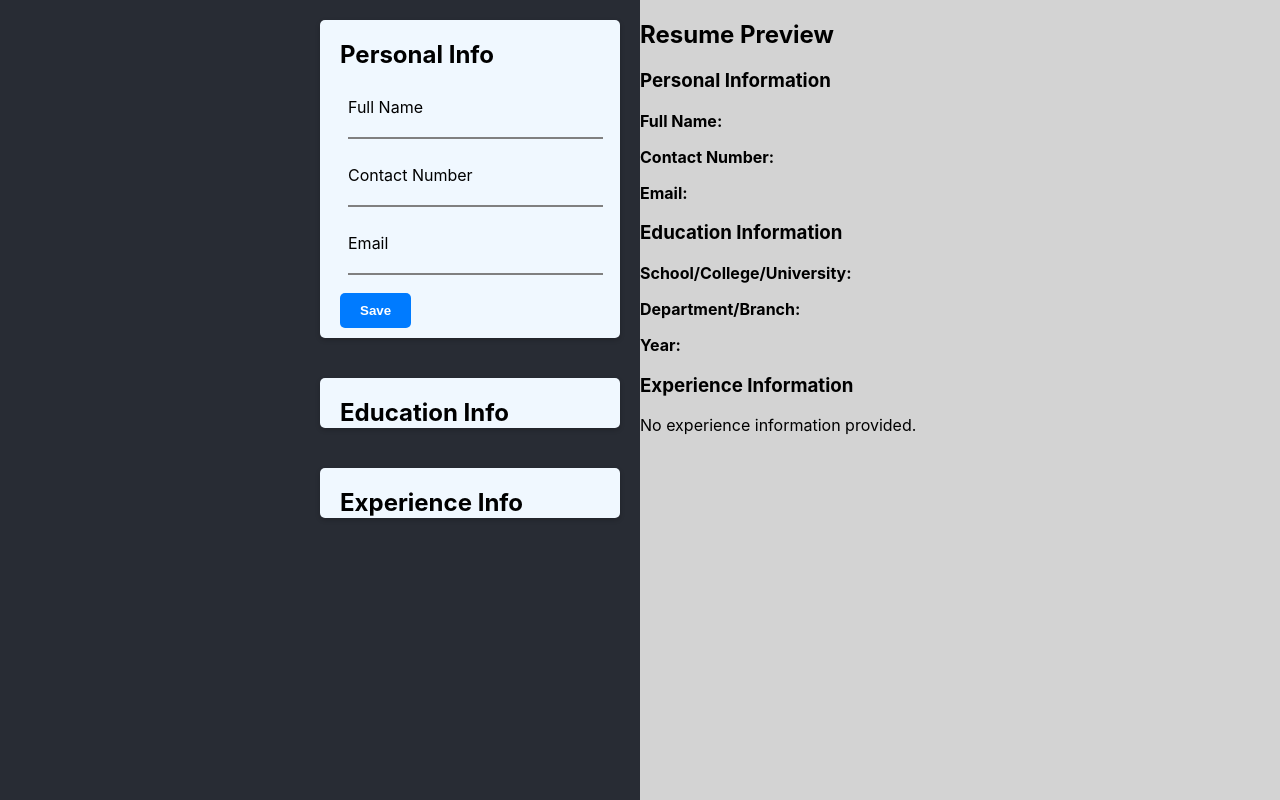
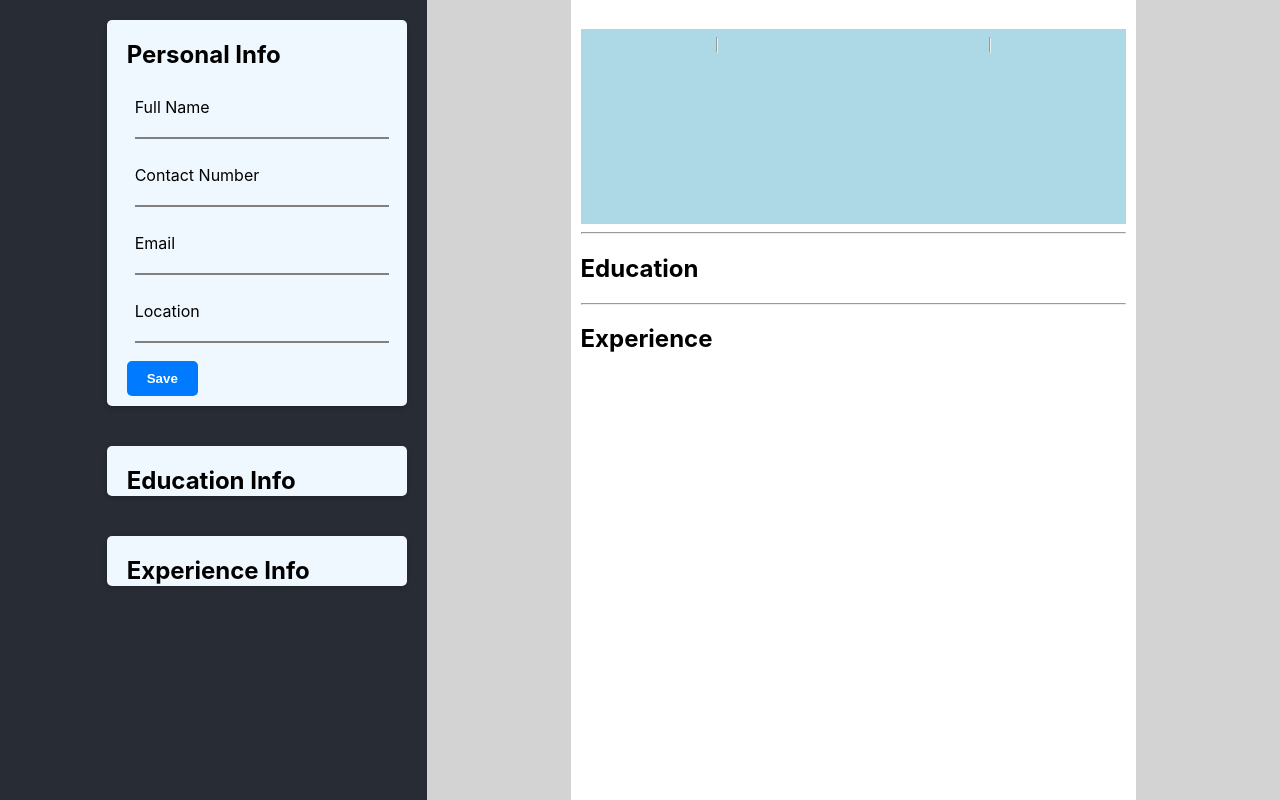
Before and after one commit to Mewankyrshan/resumeBuilder, a React (Create React App) app in the folder resume-builder/: page / in a window 1280 px wide. Built offline with nearby package versions, Linux system fonts and the light colour scheme.

Commit message:
found problem with aspect ratio of .resume-display

```diff
--- a/resume-builder/src/App.css
+++ b/resume-builder/src/App.css
@@ -14,7 +14,7 @@
 
 
 .App-result {
-  flex: 1; /* Fixed width for App-result */
+  flex: 2; /* Fixed width for App-result */
   height: 100vh;
   background-color: lightgray; /* Just for visualization */
 }
--- a/resume-builder/src/App.js
+++ b/resume-builder/src/App.js
@@ -6,10 +6,12 @@ import ExperienceInfo from './components/ExperienceInfo';
 import ResumeDisplay from './components/ResumeDisplay';
 
 function App() {
+
   const [expandedSection, setExpandedSection] = useState('');
   const [personalData, setPersonalData] = useState({});
   const [educationData, setEducationData] = useState({});
   const [experienceData, setExperienceData] = useState({});
+
 
   const handleToggle = (section) => {
     setExpandedSection(section === expandedSection ? '' : section);
@@ -26,6 +28,8 @@ function App() {
   const handleExperienceInfoSubmit = (data) => {
     setExperienceData(data);
   };
+
+
 
   return (
     <div className="App-container">
--- a/resume-builder/src/components/PersonalInfo.js
+++ b/resume-builder/src/components/PersonalInfo.js
@@ -5,9 +5,10 @@ function PersonalInfo({ onSubmit }) {
     const [fullName, setFullName] = useState('');
     const [contactNumber, setContactNumber] = useState('');
     const [email, setEmail] = useState('');
+    const [location, setLocation] = useState('');
 
     const handleSubmit = () => {
-        onSubmit({ fullName, contactNumber, email });
+        onSubmit({ fullName, contactNumber, email, location });
     };
 
     return (
@@ -26,6 +27,10 @@ function PersonalInfo({ onSubmit }) {
                     <label htmlFor="email">Email</label><br />
                     <input className="input-group" type="email" id="email" name="email" onChange={(e) => setEmail(e.target.value)} />
                 </div>
+                <div className="form-group">
+                    <label htmlFor="location">Location</label><br />
+                    <input className="input-group" type="text" id="location" name="location" onChange={(e) => setLocation(e.target.value)} />
+                </div>
                 <button type="button" onClick={handleSubmit}>Save</button>
             </div>
         </div>
--- a/resume-builder/src/components/ResumeDisplay.js
+++ b/resume-builder/src/components/ResumeDisplay.js
@@ -1,8 +1,9 @@
 import React from 'react';
+import "../styles/ResumeDIsplay.css";
 
 function ResumeDisplay({ personalData, educationData, experienceData }) {
   return (
-    <div className="resume-display">
+    /*<div className="resume-display">
       <h2>Resume Preview</h2>
       <div className="resume-section">
         <h3>Personal Information</h3>
@@ -30,6 +31,30 @@ function ResumeDisplay({ personalData, educationData, experienceData }) {
           <p>No experience information provided.</p>
         )}
       </div>
+    </div>*/
+    <div className='resume-display'>
+      <div className='resume-header'>
+        <h3 className='full-name'>{personalData.fullName}</h3>
+        <div className='header-flex'>
+          <p className='contact-number'>{personalData.contactNumber}</p>
+          <hr />
+          <p className='email'>{personalData.email}</p>
+          <hr />
+          <p className='location'>{personalData.location}</p>
+        </div>
+      </div>
+      <hr />
+      <div className='resume-body'>
+        <div className='education-section'>
+          <h2>Education</h2>
+        </div>
+        <hr />
+        <div className='experience-section'>
+          <h2>Experience</h2>
+        </div>
+      </div>
+      <div className='resume-footer'></div>
+
     </div>
   );
 }
--- /dev/null
+++ b/resume-builder/src/styles/ResumeDIsplay.css
@@ -0,0 +1,47 @@
+.resume-display {
+    background-color: white;
+    margin: auto; /* Center the container horizontally */
+    padding: 0;
+    box-sizing: border-box; /* Include padding and border in the element's total width and height */
+    width: 794px; /* Width of A4 paper in pixels (210mm * 3.78px) */
+    height: 1122px; /* Height of A4 paper in pixels (297mm * 3.78px) */
+}
+
+/* When the viewport width is less than 794px (width of A4 paper in pixels) */
+@media (max-width: 794px) {
+    .resume-display {
+        width: 100vw; /* Make the width equal to 100% of the viewport width */
+        height: calc(100vw * 1.414); /* Adjust height to maintain A4 aspect ratio (1.414 = 297mm/210mm) */
+        margin-top: 0; /* Adjust top margin if necessary */
+        padding: 10px; /* Adjust padding for smaller screens */
+    }
+}
+
+/* Additional media query for very small heights */
+@media (max-height: 1122px) {
+    .resume-display {
+        height: 100vh; /* Make the height equal to 100% of the viewport height */
+        width: calc(100vh * 0.707); /* Adjust width to maintain A4 aspect ratio (0.707 = 210mm/297mm) */
+        padding: 10px; /* Adjust padding for smaller screens */
+    }
+}
+
+.resume-header {
+    background-color: lightblue;
+    height: 25%;
+    width: 100%;
+    padding: 0px;
+    margin: 0px;
+    /* margin-top: -30px; */
+
+}
+
+.header-flex {
+    display: flex;
+
+}
+
+.full-name {
+    color: white;
+    text-align: center;
+}
```
